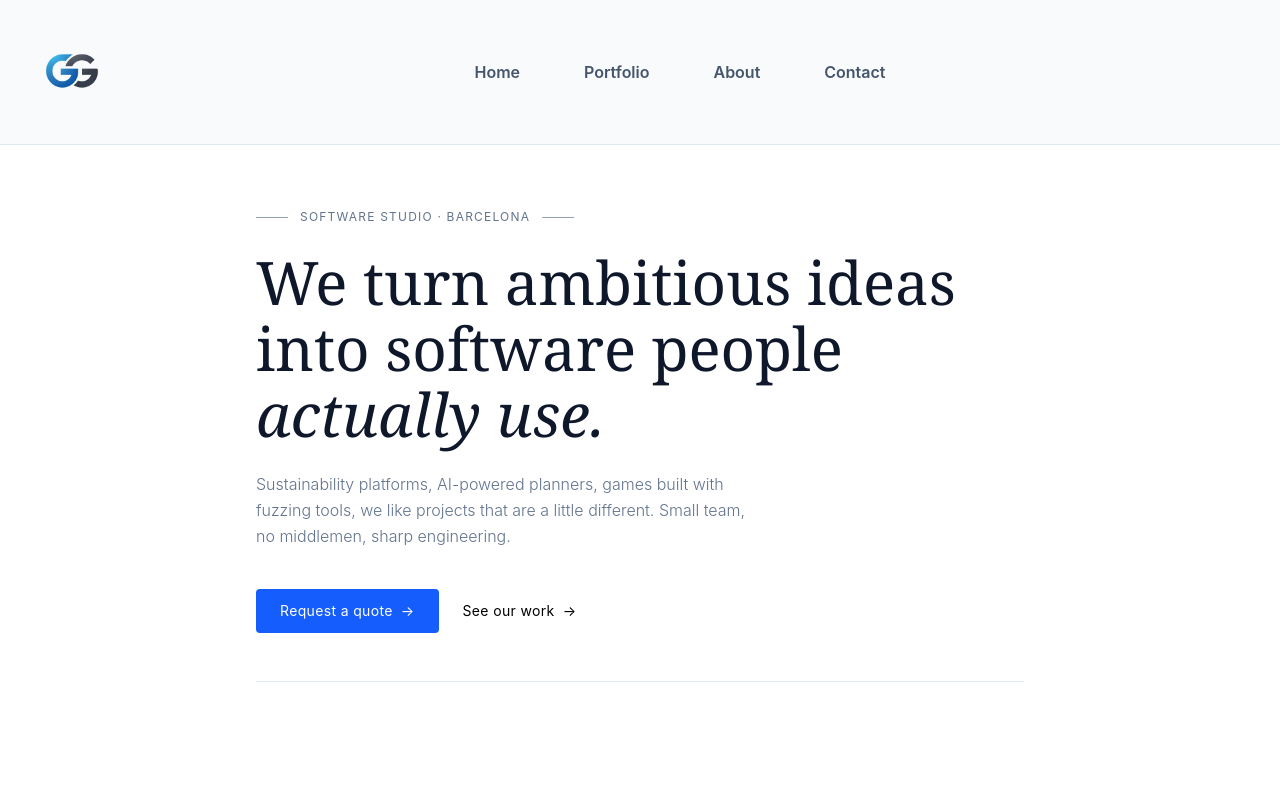
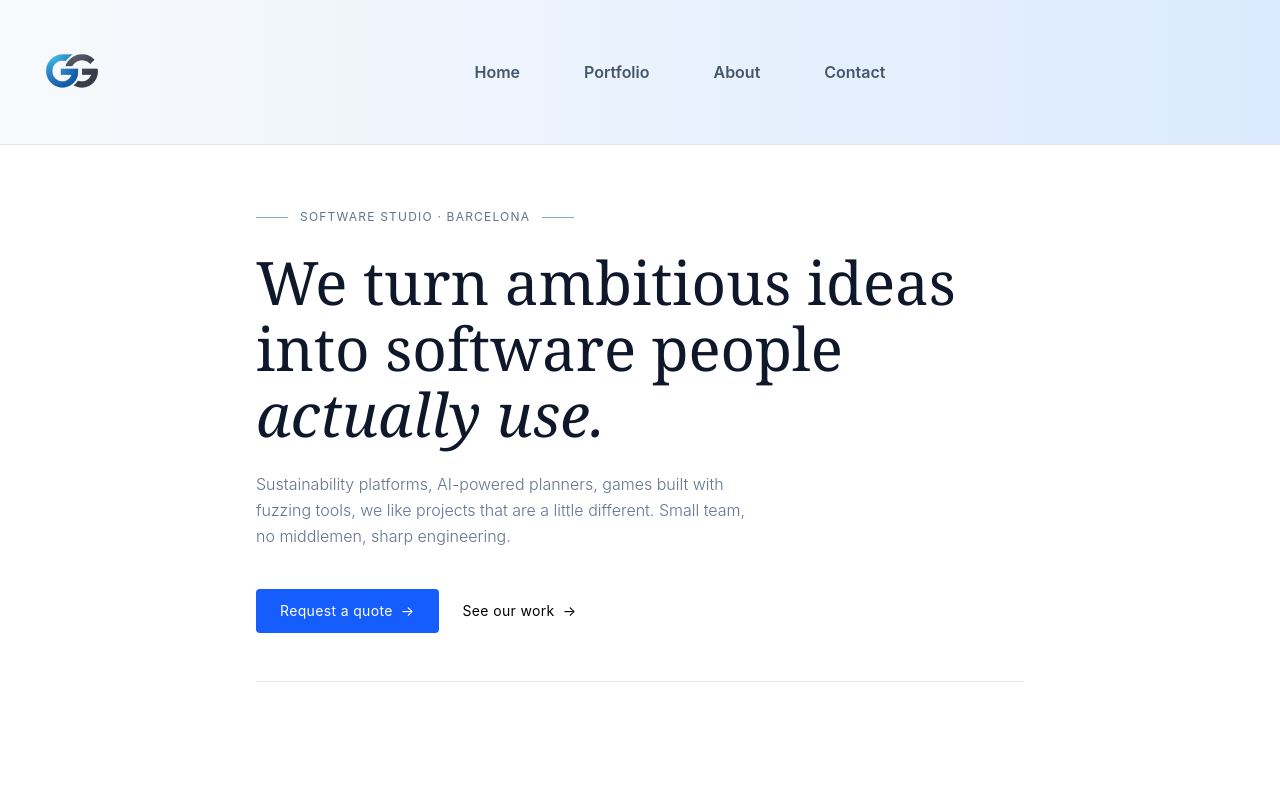
Before and after one commit to gg-sl-oss/gg-sl, a React (Vite) app: page / in a window 1280 px wide. Shown: the top 800 px of the page. Built offline with nearby package versions, Linux system fonts and the light colour scheme.

Commit message:
header color bar

```diff
--- a/src/components/Navbar.tsx
+++ b/src/components/Navbar.tsx
@@ -3,7 +3,7 @@ import logo from "../assets/logo.png";
 
 const Navbar = () => {
   return (
-    <nav className="bg-slate-50 border-b border-slate-200 p-8 flex justify-between items-center">
+    <nav className="bg-gradient-to-r from-slate-50 to-blue-100 border-b border-slate-200 p-8 flex justify-between items-center">
       <Link to="/">
         <img src={logo} alt="GG-SL" className="h-20" />
       </Link>
```
